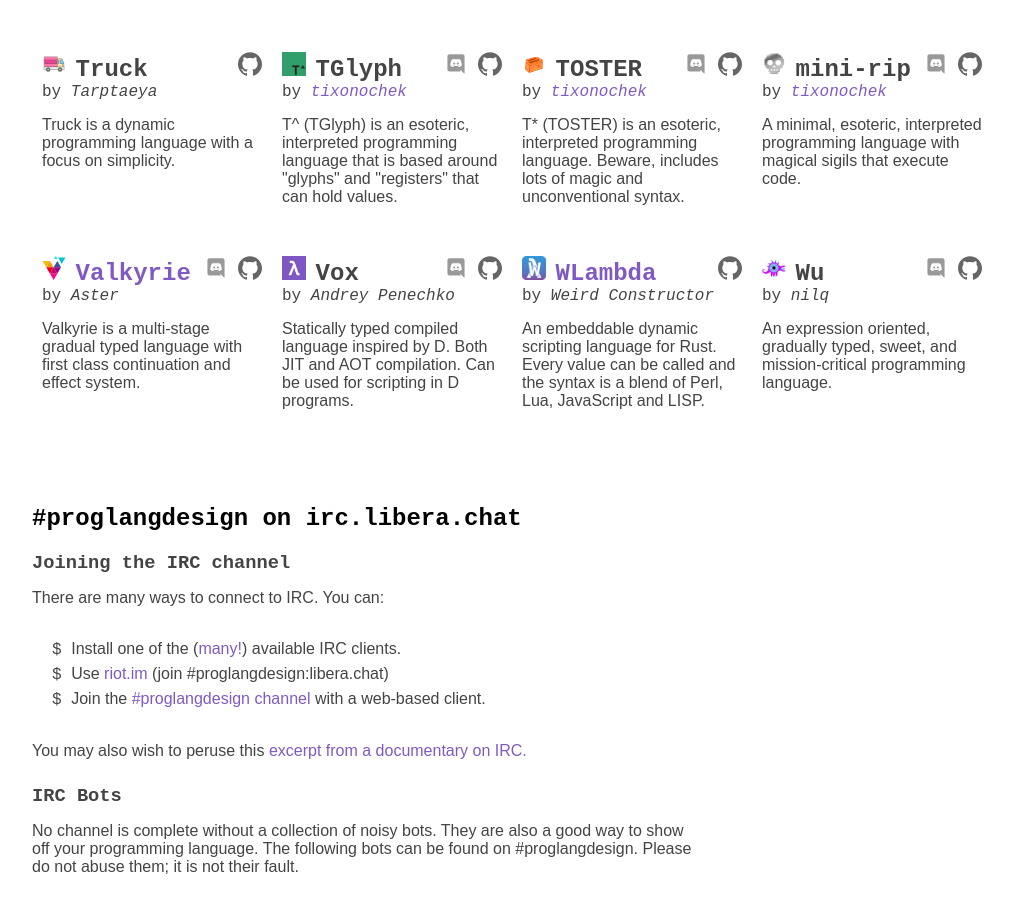
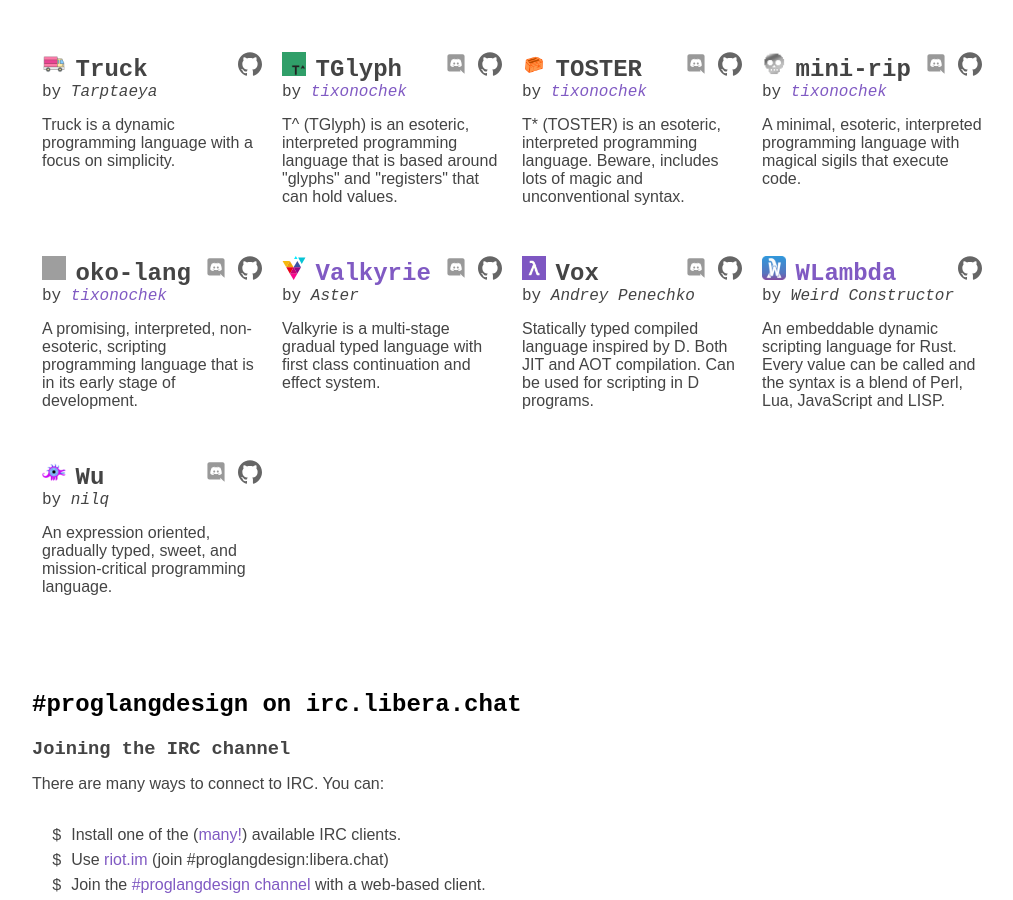
Before and after one commit to proglangdesign/proglangdesign.github.io, a Jekyll site: the page built from index.html, in a window 1280 px wide and 900 px high, scrolled down 4649 px. Shown: the whole window, without its empty margins (128-1141 px from the left). Built offline with Jekyll 4.4.1, drawn with Linux system fonts in a browser that asks for light colours; grey boxes are pictures that could not be loaded.

Commit message:
added oko-lang
added oko-lang

```diff
--- a/_data/projects.yml
+++ b/_data/projects.yml
@@ -869,6 +869,22 @@ mini-rip:
     - interpreted
     - scripting
 
+
+oko-lang:
+  github: tixonochekAscended/oko-lang
+  icon: oko.svg
+  discord: NSK7YJ2R6j
+  author:
+    name: tixonochek
+    website: https://tixonochek.netlify.app/
+    github: tixonochekAscended
+  summary: >
+    A promising, interpreted, non-esoteric, scripting
+    programming language that is in its early stage of development.
+  tags:
+    - interpreted
+    - scripting
+
 Valkyrie:
   website: https://valkyrie-language.netlify.app/en/
   github: nyar-vm/valkyrie.rs
```
